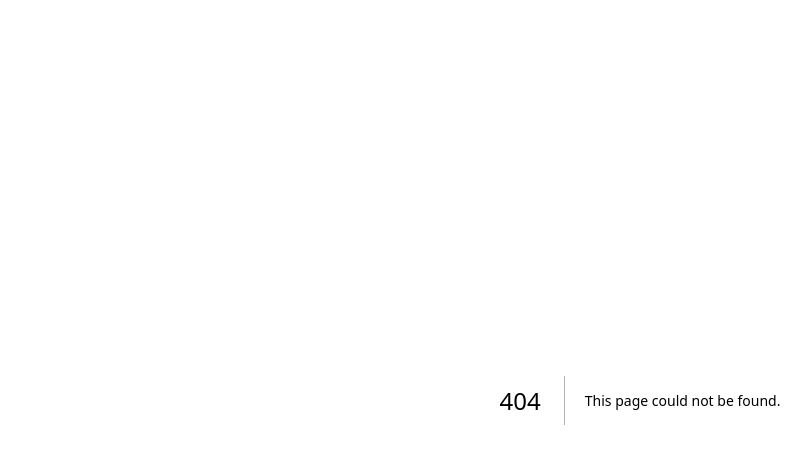
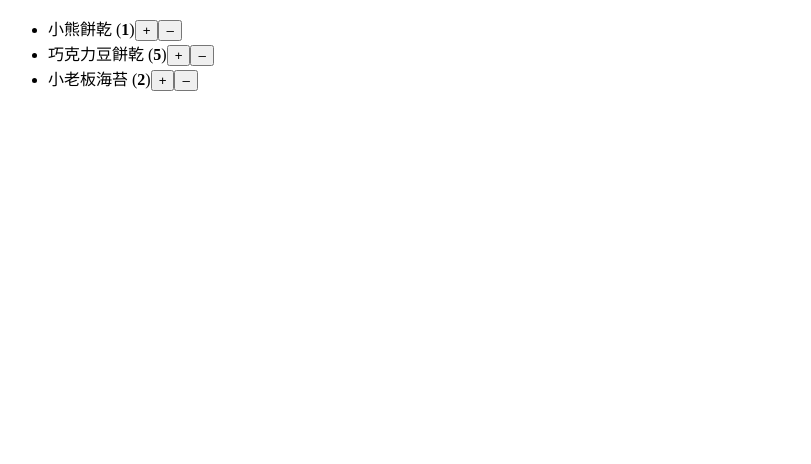
Before and after one commit to eyesofkids/react-mli-com, a Next.js app in the folder course/: page /ch-04-state/cart in a window 1280 px wide. Before the commit this address had no page. Shown: the top 464 px of the page, without its empty margins (0-811 px from the left). Built offline with nearby package versions, Linux system fonts and the light colour scheme.

Commit message:
練習3-小型購物車-架構

```diff
--- /dev/null
+++ b/course/app/ch-04-state/cart/page.js
@@ -0,0 +1,37 @@
+'use client'
+
+import { useState } from 'react'
+
+const initialProducts = [
+  {
+    id: 0,
+    name: '小熊餅乾',
+    count: 1,
+  },
+  {
+    id: 1,
+    name: '巧克力豆餅乾',
+    count: 5,
+  },
+  {
+    id: 2,
+    name: '小老板海苔',
+    count: 2,
+  },
+]
+
+export default function ShoppingCartPage() {
+  const [products, setProducts] = useState(initialProducts)
+
+  return (
+    <ul>
+      {products.map((product) => (
+        <li key={product.id}>
+          {product.name} (<b>{product.count}</b>)
+          <button onClick={() => {}}>+</button>
+          <button onClick={() => {}}>–</button>
+        </li>
+      ))}
+    </ul>
+  )
+}
```
